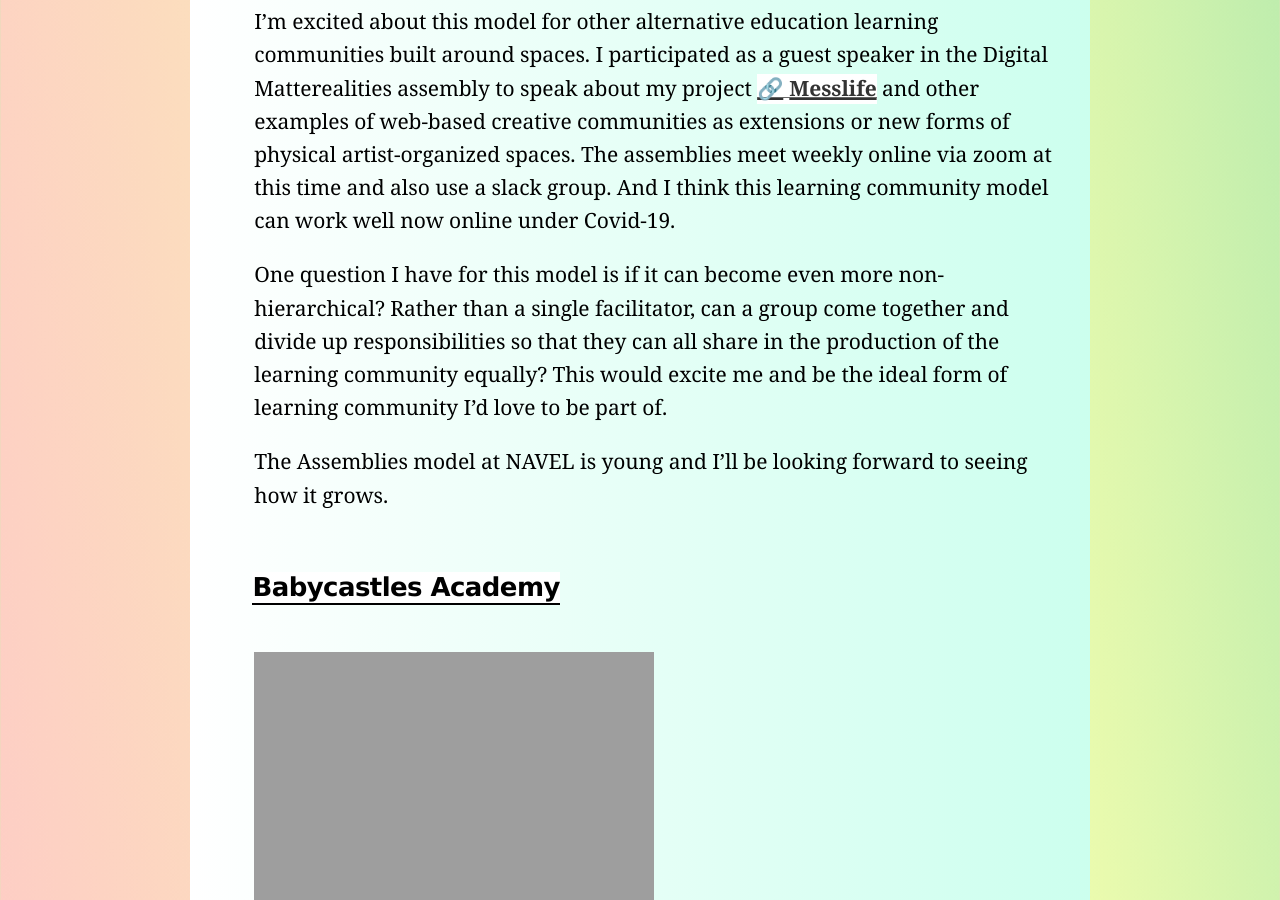
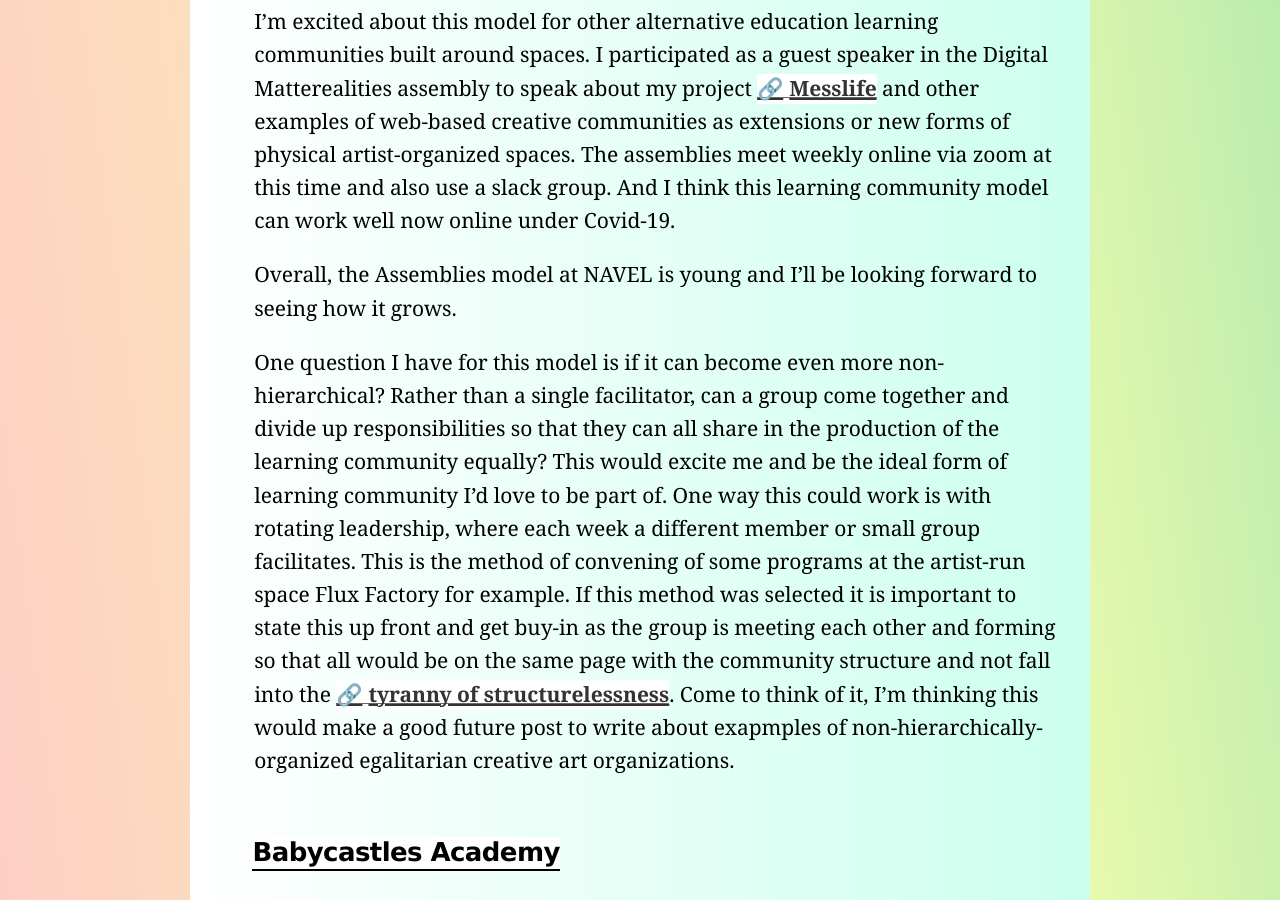
Before and after one commit to lee2sman/nosebook, a Jekyll site: the page built from _posts/2020-05-03-juntos-assemblies-academies.md, in a window 1280 px wide and 900 px high, scrolled down 6503 px. Built offline with Jekyll 4.4.1, drawn with Linux system fonts in a browser that asks for light colours; some of the changed text lies outside the part shown.

Commit message:
update juntos-assemblies-academies

```diff
--- a/_posts/2020-05-03-juntos-assemblies-academies.md
+++ b/_posts/2020-05-03-juntos-assemblies-academies.md
@@ -59,9 +59,9 @@
 
 I'm excited about this model for other alternative education learning communities built around spaces. I participated as a guest speaker in the Digital Matterealities assembly to speak about my project [Messlife](http://mess.life) and other examples of web-based creative communities as extensions or new forms of physical artist-organized spaces. The assemblies meet weekly online via zoom at this time and also use a slack group. And I think this learning community model can work well now online under Covid-19.
 
-One question I have for this model is if it can become even more non-hierarchical? Rather than a single facilitator, can a group come together and divide up responsibilities so that they can all share in the production of the learning community equally? This would excite me and be the ideal form of learning community I'd love to be part of.
+Overall, the Assemblies model at NAVEL is young and I'll be looking forward to seeing how it grows.
 
-The Assemblies model at NAVEL is young and I'll be looking forward to seeing how it grows.
+One question I have for this model is if it can become even more non-hierarchical? Rather than a single facilitator, can a group come together and divide up responsibilities so that they can all share in the production of the learning community equally? This would excite me and be the ideal form of learning community I'd love to be part of. One way this could work is with rotating leadership, where each week a different member or small group facilitates. This is the method of convening of some programs at the artist-run space Flux Factory for example. If this method was selected it is important to state this up front and get buy-in as the group is meeting each other and forming so that all would be on the same page with the community structure and not fall into the [tyranny of structurelessness](https://en.wikipedia.org/wiki/The_Tyranny_of_Structurelessness). Come to think of it, I'm thinking this would make a good future post to write about exapmples of non-hierarchically-organized egalitarian creative art organizations.
 
 ### Babycastles Academy
 
```
Also changed, not shown: other parts of _posts/2020-05-03-juntos-assemblies-academies.md (+1 -1 lines).
